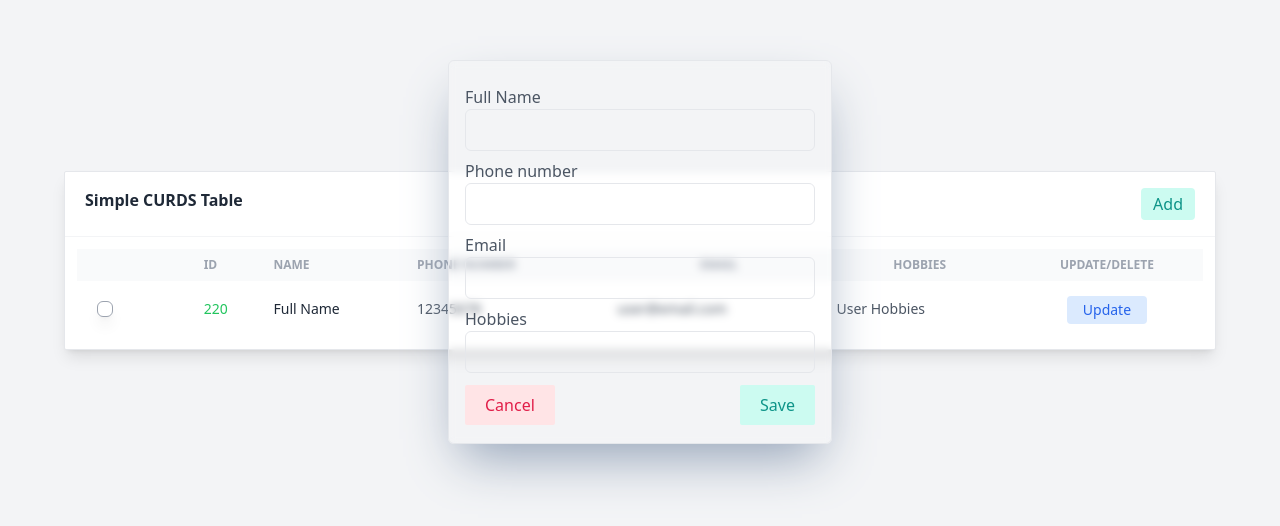
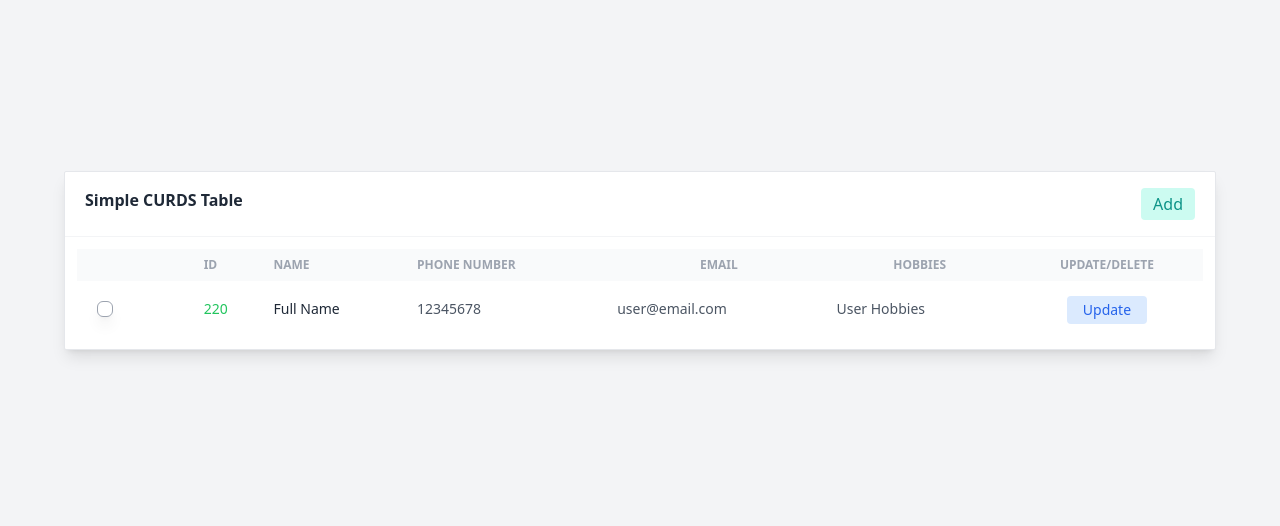
Before and after one commit to arman-ali-khan/simple-curds-form, a React (Vite) app: page / in a window 1280 px wide. Shown: the part 140-666 px from the top of the page. Built offline with nearby package versions, Linux system fonts and the light colour scheme.

Commit message:
modal show and hide working

```diff
--- a/src/components/AddModal.jsx
+++ b/src/components/AddModal.jsx
@@ -2,20 +2,26 @@ import React from 'react';
 
 const AddModal = ({showModal,setShowModal}) => {
     return (
-        <div className='flex justify-center items-center'>
-            <form action="" className='bg-base-200 w-96 border fixed top-1/4  shadow-slate-400 rounded-md backdrop-blur-sm backdrop-contrast-100 shadow-2xl py-4 px-4 h-96'>
+            <div className='flex justify-center items-center '>
+                 <div onClick={()=>setShowModal(!showModal)} className={`w-screen z-10 h-screen  ${showModal ?'fixed top-0 left-0':'hidden'}`}></div>
+                {/* Form */}
+            <form action="" className={`bg-base-200 w-96 z-30 border ${showModal ?'fixed top-1/4 transition-all duration-300':'absolute -top-[600px]  transition-all duration-300'} shadow-slate-400 rounded-md backdrop-blur-sm backdrop-contrast-100 shadow-2xl py-4 px-4 h-96`}>
+                {/* Full Name */}
                <div className='mt-2'>
                 <label htmlFor="name"> Full Name</label>
                <input className='w-full px-4 bg-transparent py-2 border rounded-md' type="text" name="" id="" />
                </div>
+               {/* Phone Number */}
                <div className='mt-2'>
                 <label htmlFor="phone">Phone number</label>
                <input className='w-full px-4 bg-transparent py-2 border rounded-md' type="text" name="" id="" />
                </div>
+               {/* Email */}
                <div className='mt-2'>
                 <label htmlFor="email">Email</label>
                <input className='w-full px-4 bg-transparent py-2 border rounded-md' type="text" name="" id="" />
                </div>
+               {/* Hobbies */}
                <div className='mt-2'>
                 <label htmlFor="hobbies">Hobbies</label>
                <input className='w-full px-4 bg-transparent py-2 border rounded-md' type="text" name="" id="" />
@@ -23,14 +29,14 @@ const AddModal = ({showModal,setShowModal}) => {
                {/* Save And Cancel Button */}
                <div className='flex justify-between my-3'>
                 {/* Cancel Button */}
-                <label onClick={!showModal} className='bg-rose-100 text-rose-600 px-5 rounded-sm py-2 cursor-pointer select-none'>Cancel</label>
+                <label onClick={()=>setShowModal(!showModal)} className='bg-rose-100 text-rose-600 px-5 rounded-sm py-2 cursor-pointer select-none'>Cancel</label>
 
                 {/* Save Button*/}
                  <button className='bg-teal-100 text-teal-600 px-5 rounded-sm py-2'>Save</button>
                </div>
 
             </form>
-        </div>
+            </div>
     );
 };
 
```
